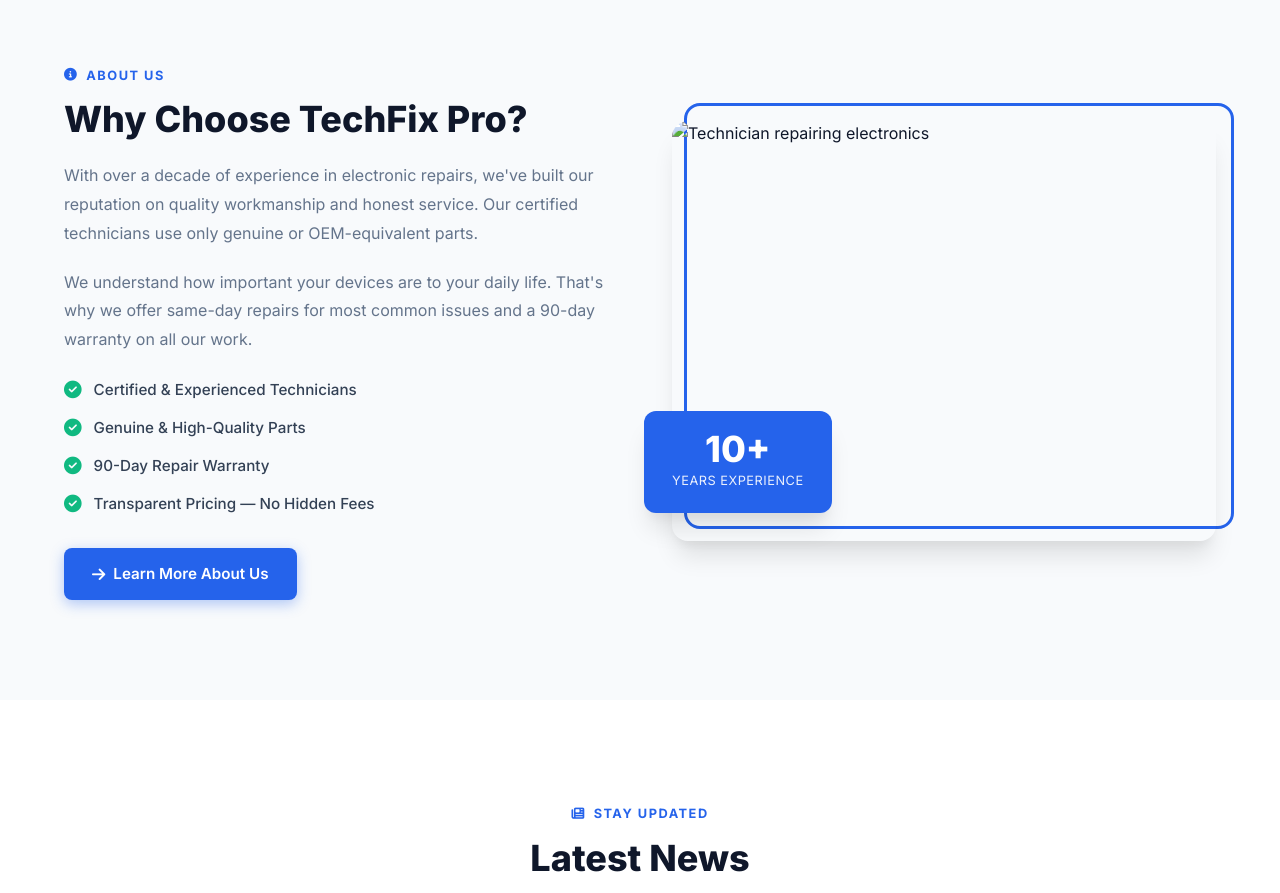
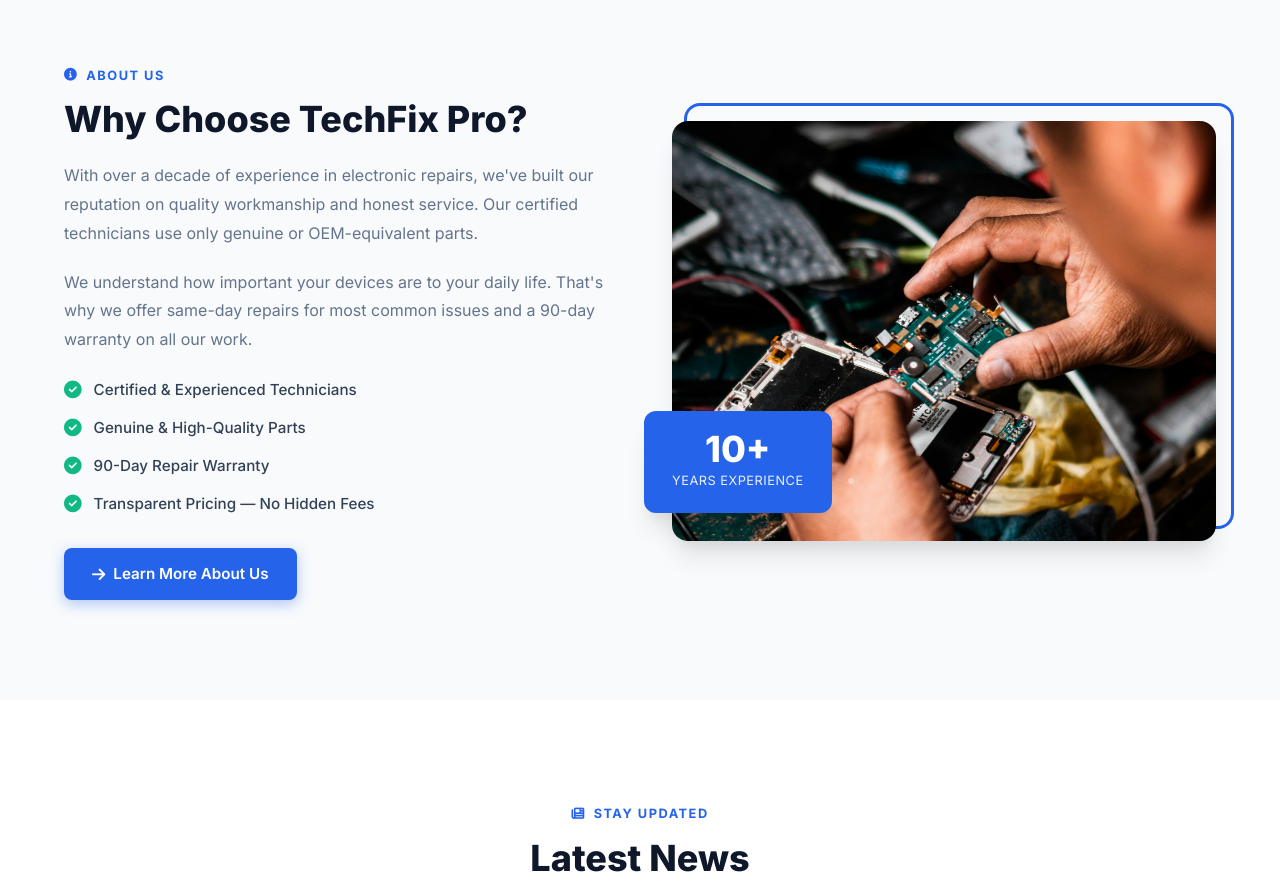
Before and after one commit to Jenkinsmulbah/TechFix-Pro-Project, a plain HTML site: page index.html in a window 1280 px wide. Shown: the part 1540-2433 px from the top of the page. Drawn offline with Linux system fonts and the light colour scheme.

Commit message:
update index.html

```diff
--- a/index.html
+++ b/index.html
@@ -750,7 +750,7 @@
                 </a>
             </div>
             <div class="about-image fade-in stagger-2">
-                <img src"images/Technician-repairing.jpg"
+                <img src="images/Technician-repairing.jpg"
                 alt="Technician repairing electronics" loading="lazy">
                 <div class="experience-badge">
                     <span class="years">10+</span>
```
